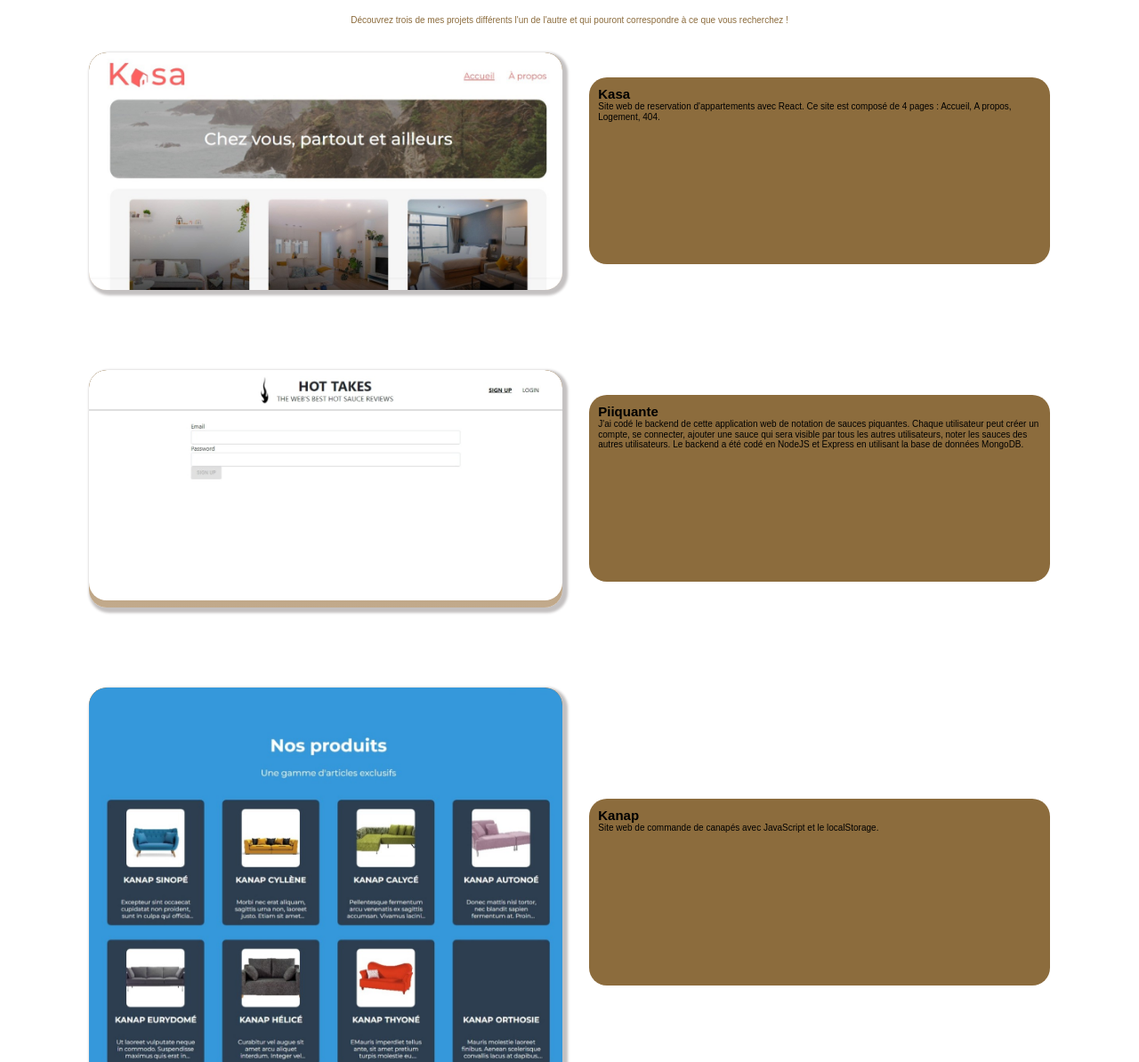
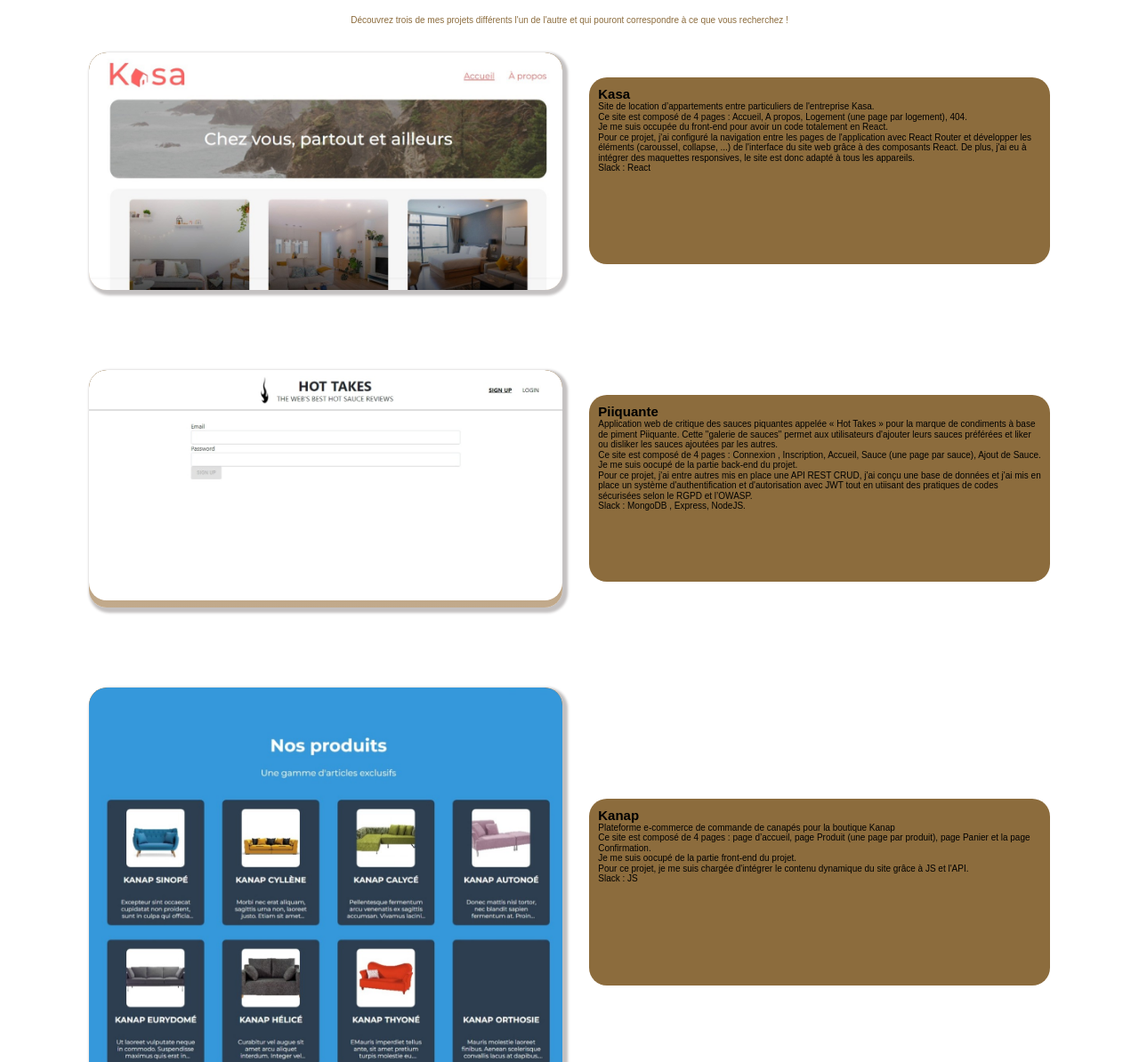
Before and after one commit to sia220/Portfolio, a website: page index.html in a window 1280 px wide. Shown: the part 879-2073 px from the top of the page at 89% size. Drawn offline with Linux system fonts and the light colour scheme; a web font is replaced by a local one.

Commit message:
- ajout description pour chaque projet - ajout d'une classe aux img des compétences

```diff
--- a/index.html
+++ b/index.html
@@ -70,7 +70,16 @@
                <div class="projet__txt p1__txt">
                   <h2 class="projet__txt__titre p1__txt__titre">Kasa</h2>
                   <p class="projet__txt__desc p1__txt__desc">
-                     Site web de reservation d'appartements avec React. Ce site est composé de 4 pages : Accueil, A propos, Logement, 404.
+                     Site de location d’appartements entre particuliers de l'entreprise Kasa.
+                     <br />
+                     Ce site est composé de 4 pages : Accueil, A propos, Logement (une page par logement), 404.
+                     <br />
+                     Je me suis occupée du front-end pour avoir un code totalement en React.
+                     <br />
+                     Pour ce projet, j'ai configuré la navigation entre les pages de l'application avec React Router et développer les éléments (caroussel, collapse, ...) de
+                     l'interface du site web grâce à des composants React. De plus, j'ai eu à intégrer des maquettes responsives, le site est donc adapté à tous les appareils.
+                     <br />
+                     Slack : React
                   </p>
                </div>
             </div>
@@ -95,9 +104,17 @@
                <div class="projet__txt p2__txt">
                   <h2 class="projet__txt__titre p2__txt__titre">Piiquante</h2>
                   <p class="projet__txt__desc p2__txt__desc">
-                     J'ai codé le backend de cette application web de notation de sauces piquantes. Chaque utilisateur peut créer un compte, se connecter, ajouter une sauce
-                     qui sera visible par tous les autres utilisateurs, noter les sauces des autres utilisateurs. Le backend a été codé en NodeJS et Express en utilisant la
-                     base de données MongoDB.
+                     Application web de critique des sauces piquantes appelée « Hot Takes » pour la marque de condiments à base de piment Piiquante. Cette "galerie de sauces"
+                     permet aux utilisateurs d'ajouter leurs sauces préférées et liker ou disliker les sauces ajoutées par les autres.
+                     <br />
+                     Ce site est composé de 4 pages : Connexion , Inscription, Accueil, Sauce (une page par sauce), Ajout de Sauce.
+                     <br />
+                     Je me suis oocupé de la partie back-end du projet.
+                     <br />
+                     Pour ce projet, j'ai entre autres mis en place une API REST CRUD, j'ai conçu une base de données et j'ai mis en place un système d'authentification et
+                     d'autorisation avec JWT tout en utiisant des pratiques de codes sécurisées selon le RGPD et l’OWASP.
+                     <br />
+                     Slack : MongoDB , Express, NodeJS.
                   </p>
                </div>
             </div>
@@ -119,7 +136,17 @@
                </div>
                <div class="projet__txt p3__txt">
                   <h2 class="projet__txt__titre p3__txt__titre">Kanap</h2>
-                  <p class="projet__txt__desc p3__txt__desc">Site web de commande de canapés avec JavaScript et le localStorage.</p>
+                  <p class="projet__txt__desc p3__txt__desc">
+                     Plateforme e-commerce de commande de canapés pour la boutique Kanap
+                     <br />
+                     Ce site est composé de 4 pages : page d’accueil, page Produit (une page par produit), page Panier et la page Confirmation.
+                     <br />
+                     Je me suis oocupé de la partie front-end du projet.
+                     <br />
+                     Pour ce projet, je me suis chargée d'intégrer le contenu dynamique du site grâce à JS et l'API.
+                     <br />
+                     Slack : JS
+                  </p>
                </div>
             </div>
          </section>
@@ -127,14 +154,14 @@
          <section id="competences" class="competences">
             <h2 class="titre-section">Compétences</h2>
             <div class="competences__logos">
-               <div class="skill"><img src="./assets/html.svg" alt="logo HTML5" /></div>
-               <div class="skill"><img src="./assets/css.svg" alt="logo CSS3" /></div>
-               <div class="skill"><img src="./assets/javascript.svg" alt=" logo javascript" /></div>
-               <div class="skill"><img src="./assets/react.svg" alt=" logo react" /></div>
-               <div class="skill"><img src="assets/nodejs.svg" alt="logo Node.js" /></div>
-               <div class="skill"><img src="./assets/mongodb.svg" alt="logo MongoDB" /></div>
-               <div class="skill"><img src="./assets/api.svg" alt="API REST" /></div>
-               <div class="skill"><img src="./assets/seo.svg" alt=" logo seo" /></div>
+               <div class="skill"><img src="./assets/html.svg" alt="logo HTML5" class="skill__img" /></div>
+               <div class="skill"><img src="./assets/css.svg" alt="logo CSS3" class="skill__img" /></div>
+               <div class="skill"><img src="./assets/javascript.svg" alt=" logo javascript" class="skill__img" /></div>
+               <div class="skill"><img src="./assets/react.svg" alt=" logo react" class="skill__img" /></div>
+               <div class="skill"><img src="assets/nodejs.svg" alt="logo Node.js" class="skill__img" /></div>
+               <div class="skill"><img src="./assets/mongodb.svg" alt="logo MongoDB" class="skill__img" /></div>
+               <div class="skill"><img src="./assets/api.svg" alt="API REST" class="skill__img" /></div>
+               <div class="skill"><img src="./assets/seo.svg" alt=" logo seo" class="skill__img" /></div>
             </div>
          </section>
 
```
